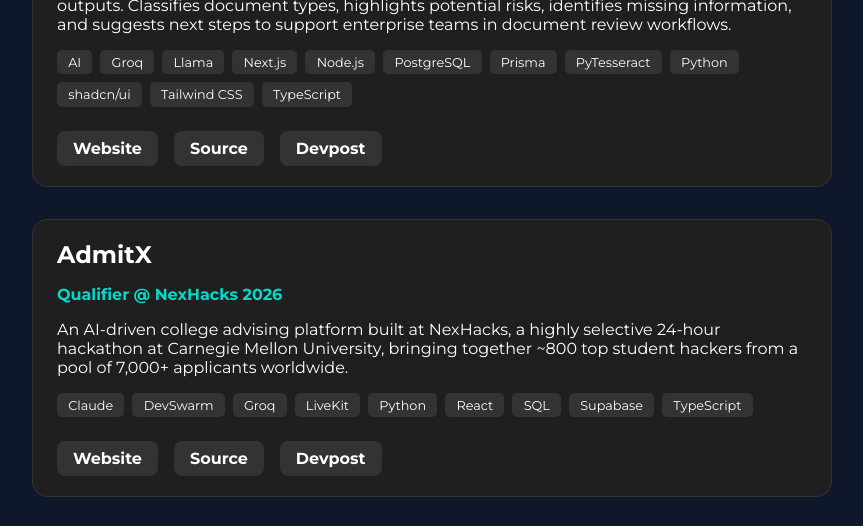
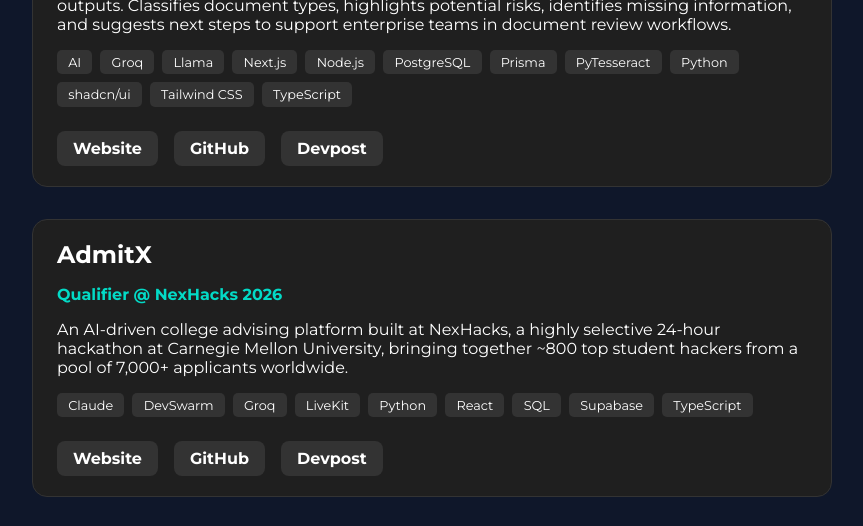
Before and after one commit to kshrugalj/portfolio-website, a React (Vite) app: page / in a window 1280 px wide. Shown: the part 980-1506 px from the top of the page, without its empty margins (208-1071 px from the left). Built offline with nearby package versions, Linux system fonts and the light colour scheme.

Commit message:
Pushing updated button for GitHub

```diff
--- a/src/components/Projects.tsx
+++ b/src/components/Projects.tsx
@@ -58,7 +58,7 @@
                             <div className="project-links">
                                 {project.links.video && <a href={project.links.video} className="btn" target="_blank" rel="noopener noreferrer">Video Demo</a>}
                                 {project.links.website && <a href={project.links.website} className="btn" target="_blank" rel="noopener noreferrer">Website</a>}
-                                {project.links.source && <a href={project.links.source} className="btn" target="_blank" rel="noopener noreferrer">Source</a>}
+                                {project.links.source && <a href={project.links.source} className="btn" target="_blank" rel="noopener noreferrer">GitHub</a>}
                                 {project.links.devpost && <a href={project.links.devpost} className="btn" target="_blank" rel="noopener noreferrer">Devpost</a>}
                                 {project.links.article && <a href={project.links.article} className="btn" target="_blank" rel="noopener noreferrer">Article</a>}
                             </div>
```
